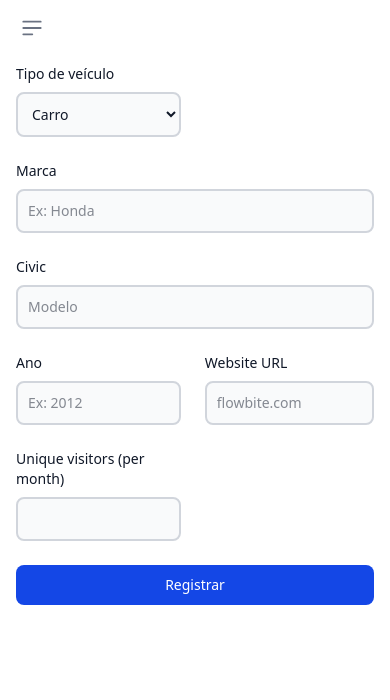
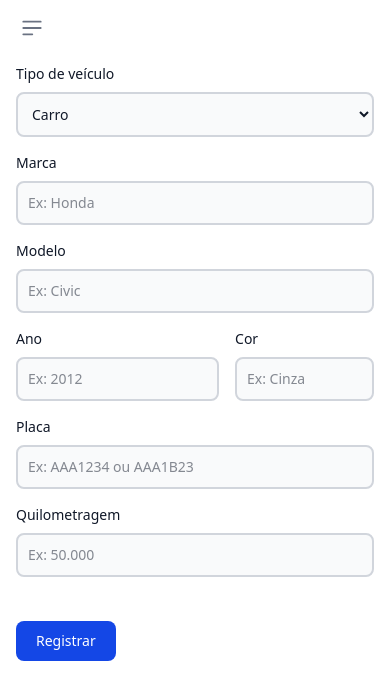
Before and after one commit to vinipadilha/Fix-Time, a website: page src/pages/main-page/veiculos.html in a window 390 px wide. Drawn offline with nearby package versions, Linux system fonts and the light colour scheme; files that its build step writes are made by us from their sources.

Commit message:
Adiciona responsividade forms registro de veiculos

```diff
--- a/src/pages/main-page/veiculos.html
+++ b/src/pages/main-page/veiculos.html
@@ -85,8 +85,8 @@
         <!-- cadastrar veiculos -->
         <div>
             <form>
-                <div class="grid gap-6 mb-6 md:grid-cols-6">
-                    <div class="col-span-1">
+                <div class="grid lg:gap-6 gap-4 mb-6 md:grid-cols-6">
+                    <div class="lg:col-span-1 col-span-6">
                         <label for="tipo_veiculos" class="block mb-2 text-sm font-medium text-gray-900 ">Tipo de veículo</label>
                         <select id="tipo_veiculos" class="bg-gray-50 border-2 border-gray-300 text-gray-900 text-sm rounded-lg focus:ring-blue-500 focus:border-blue-500 block w-full p-2.5 outline-none cursor-pointer">
                           <option class="cursor-pointer" value="carro">Carro</option>
@@ -97,32 +97,42 @@
                           <option class="cursor-pointer" value="quadriciclo">Quadriciclo</option>
                         </select>
                     </div>
-                    <div class="col-span-2"   >
-                        <label for="marca" class="block mb-2 text-sm font-medium text-gray-900 ">Marca</label>
-                        <input type="text" id="marca" class="bg-gray-50 border-2 border-gray-300 text-gray-900 text-sm rounded-lg focus:ring-blue-500 focus:border-blue-500 block w-full p-2.5 outline-none" placeholder="Ex: Honda" required />
+                    <div class="lg:col-span-2 col-span-6">
+                        <label for="marca_veiculo" class="block mb-2 text-sm font-medium text-gray-900 ">Marca</label>
+                        <input type="text" id="marca_ veiculo" class="bg-gray-50 border-2 border-gray-300 text-gray-900 text-sm rounded-lg focus:ring-blue-500 focus:border-blue-500 block w-full p-2.5 outline-none" placeholder="Ex: Honda" required />
                     </div>
-                    <div class="col-span-2">
-                        <label for="modelo" class="block mb-2 text-sm font-medium text-gray-900 ">Civic</label>
-                        <input type="text" id="modelo" class="bg-gray-50 border-2 border-gray-300 text-gray-900 text-sm rounded-lg focus:ring-blue-500 focus:border-blue-500 block w-full p-2.5 outline-none" placeholder="Modelo" required />
+                    <div class="lg:col-span-2 col-span-6">
+                        <label for="modelo_veiculo" class="block mb-2 text-sm font-medium text-gray-900 ">Modelo</label>
+                        <input type="text" id="modelo_veiculo" class="bg-gray-50 border-2 border-gray-300 text-gray-900 text-sm rounded-lg focus:ring-blue-500 focus:border-blue-500 block w-full p-2.5 outline-none" placeholder="Ex: Civic" required />
                     </div>
-                    <div class="col-span-1">
-                        <label for="ano" class="block mb-2 text-sm font-medium text-gray-900 ">Ano</label>
-                        <input type="number" id="ano" class="bg-gray-50 border-2 border-gray-300 text-gray-900 text-sm rounded-lg focus:ring-blue-500 focus:border-blue-500 block w-full p-2.5 outline-none " placeholder="Ex: 2012" required />
+                    <div class="lg:col-span-1 col-span-3">
+                        <label for="ano_veiculo" class="block mb-2 text-sm font-medium text-gray-900 ">Ano</label>
+                        <input type="number" id="ano_veiculo" class="bg-gray-50 border-2 border-gray-300 text-gray-900 text-sm rounded-lg focus:ring-blue-500 focus:border-blue-500 block w-full p-2.5 outline-none " placeholder="Ex: 2012" required />
                     </div>
-                    <div>
-                        <label for="website" class="block mb-2 text-sm font-medium text-gray-900 ">Website URL</label>
-                        <input type="url" id="website" class="bg-gray-50 border-2 border-gray-300 text-gray-900 text-sm rounded-lg focus:ring-blue-500 focus:border-blue-500 block w-full p-2.5 outline-none " placeholder="flowbite.com" required />
+
+                    <div class="lg:col-span-1 col-span-3">
+                        <label for="cor_veiculo" class="block mb-2 text-sm font-medium text-gray-900 ">Cor</label>
+                        <input type="text" id="cor_veiculo" class="bg-gray-50 border-2 border-gray-300 text-gray-900 text-sm rounded-lg focus:ring-blue-500 focus:border-blue-500 block w-full p-2.5 outline-none" placeholder="Ex: Cinza" required />
                     </div>
-                    <div>
-                        <label for="visitors" class="block mb-2 text-sm font-medium text-gray-900 ">Unique visitors (per month)</label>
-                        <input type="number" id="visitors" class="bg-gray-50 border-2 border-gray-300 text-gray-900 text-sm rounded-lg focus:ring-blue-500 focus:border-blue-500 block w-full p-2.5 outline-none" placeholder="" required />
+
+                    <div class="lg:col-span-2 col-span-6">
+                        <label for="placa_veiculo" class="block mb-2 text-sm font-medium text-gray-900 ">Placa</label>
+                        <input type="text" id="placa_veiculo" class="bg-gray-50 border-2 border-gray-300 text-gray-900 text-sm rounded-lg focus:ring-blue-500 focus:border-blue-500 block w-full p-2.5 outline-none " placeholder="Ex: AAA1234 ou AAA1B23" required />
+                    </div>
+
+
+                    <div class="lg:col-span-2 col-span-6">
+                        <label for="quilometragem_veiculo" class="block mb-2 text-sm font-medium text-gray-900 ">Quilometragem</label>
+                        <input type="text" id="quilometragem_veiculo" class="bg-gray-50 border-2 border-gray-300 text-gray-900 text-sm rounded-lg focus:ring-blue-500 focus:border-blue-500 block w-full p-2.5 outline-none" placeholder="Ex: 50.000" required />
+                    </div>
+
+                    <div class="col-span-1 flex">
+                        <button type="submit" class="text-white bg-blue-700 hover:bg-blue-800 focus:ring-4 focus:outline-none focus:ring-blue-300 font-medium rounded-lg text-sm lg:w-full w-auto px-5 py-2.5 text-center cursor-pointer mt-7">Registrar</button>
+
                     </div>
                 </div>
 
-                <div>
-                    <button type="submit" class="text-white bg-blue-700 hover:bg-blue-800 focus:ring-4 focus:outline-none focus:ring-blue-300 font-medium rounded-lg text-sm w-full sm:w-auto px-5 py-2.5 text-center ">Registrar</button>
 
-                </div>
             </form>
 
         </div>
@@ -152,5 +162,13 @@
       });
     </script>
 
+
+
+<script src="https://code.jquery.com/jquery-3.7.1.min.js"></script>
+<script src="https://cdnjs.cloudflare.com/ajax/libs/jquery.mask/1.14.16/jquery.mask.js"></script>
+<script>
+     $('#quilometragem_veiculo').mask('000.000.000.000.000', {reverse: true});
+</script>
+
 </body>
 </html>
```
